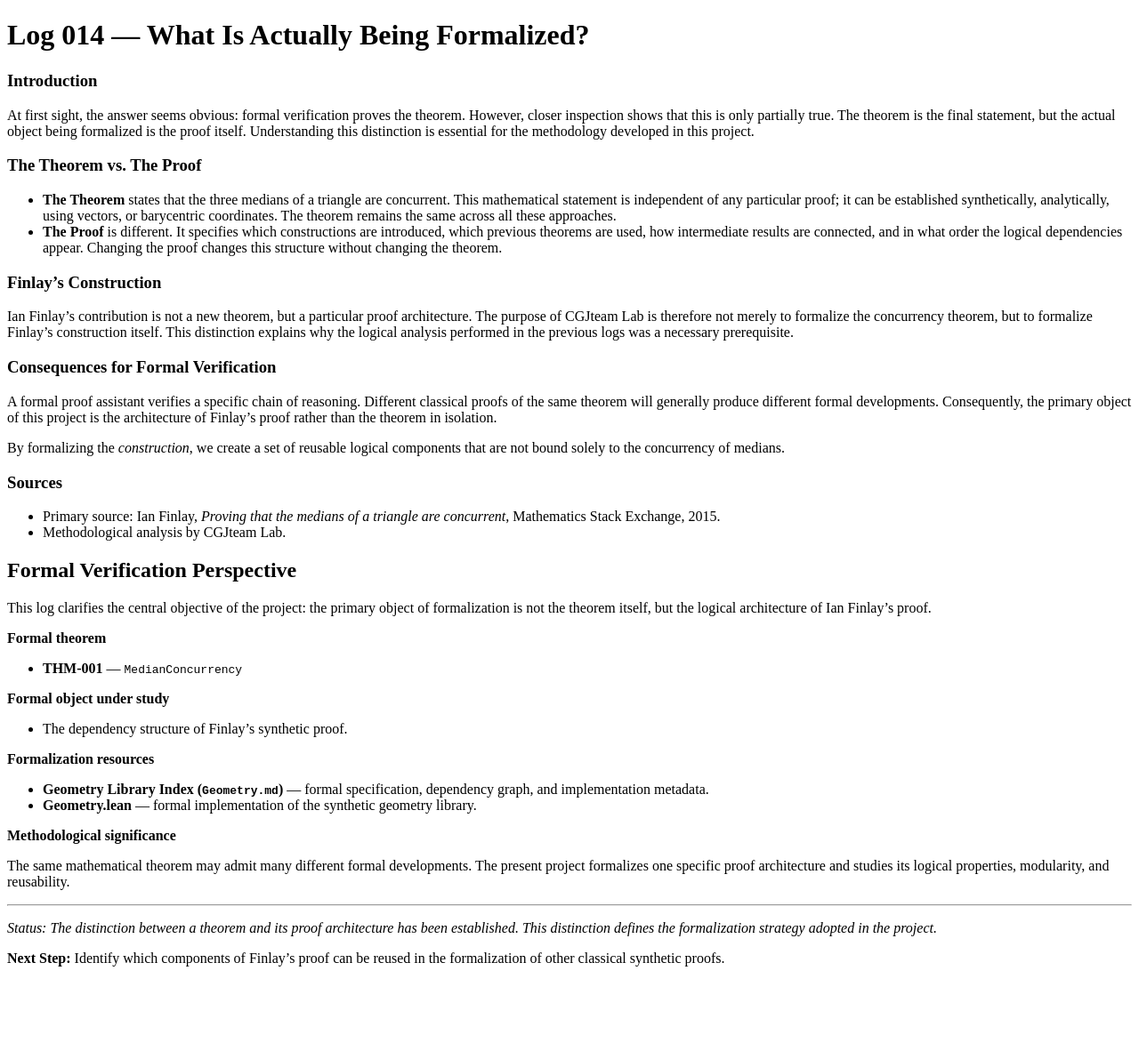
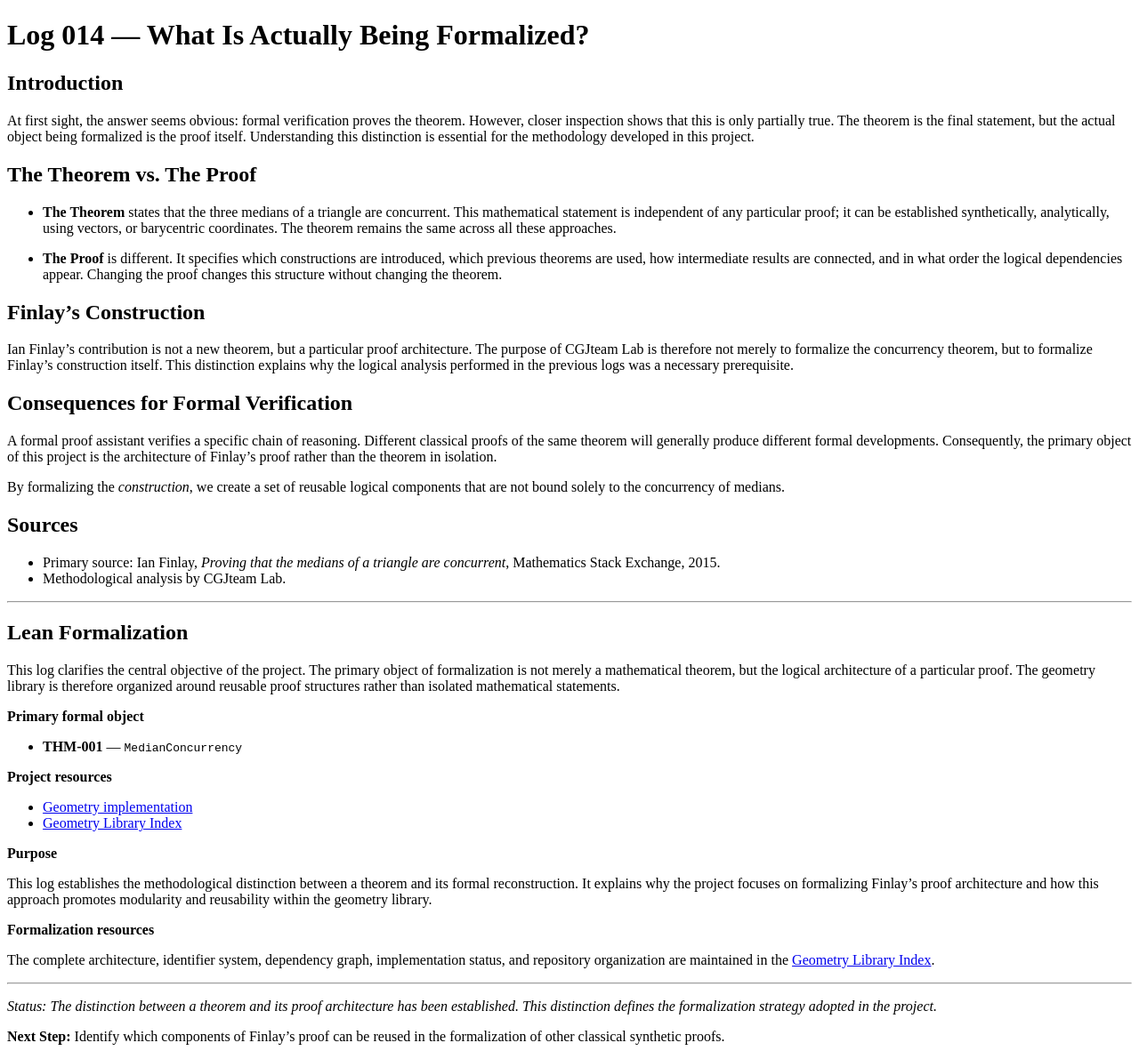
Before and after one commit to cgjteam/cgjteam.github.io, a Jekyll site: the page built from log-014.md, in a window 1280 px wide. Shown: the whole page at 89% size. Built offline with Jekyll 4.4.1, drawn with Linux system fonts in a browser that asks for light colours; comment, search, counter and statistics services are not loaded; our own code applies the rules of GitHub Pages for plain Markdown files; before the commit the page ends 1103 px from its top, so only the background shows below that.

Commit message:
Update log-014.md

```diff
--- a/log-014.md
+++ b/log-014.md
@@ -4,47 +4,56 @@ layout: default
 
 # Log 014 — What Is Actually Being Formalized?
 
-### Introduction
+## Introduction
+
 At first sight, the answer seems obvious: formal verification proves the theorem. However, closer inspection shows that this is only partially true. The theorem is the final statement, but the actual object being formalized is the proof itself. Understanding this distinction is essential for the methodology developed in this project.
 
-### The Theorem vs. The Proof
+## The Theorem vs. The Proof
+
 * **The Theorem** states that the three medians of a triangle are concurrent. This mathematical statement is independent of any particular proof; it can be established synthetically, analytically, using vectors, or barycentric coordinates. The theorem remains the same across all these approaches.
+
 * **The Proof** is different. It specifies which constructions are introduced, which previous theorems are used, how intermediate results are connected, and in what order the logical dependencies appear. Changing the proof changes this structure without changing the theorem.
 
-### Finlay's Construction
+## Finlay's Construction
+
 Ian Finlay's contribution is not a new theorem, but a particular proof architecture. The purpose of CGJteam Lab is therefore not merely to formalize the concurrency theorem, but to formalize Finlay's construction itself. This distinction explains why the logical analysis performed in the previous logs was a necessary prerequisite.
 
-### Consequences for Formal Verification
+## Consequences for Formal Verification
+
 A formal proof assistant verifies a specific chain of reasoning. Different classical proofs of the same theorem will generally produce different formal developments. Consequently, the primary object of this project is the architecture of Finlay's proof rather than the theorem in isolation.
 
 By formalizing the *construction*, we create a set of reusable logical components that are not bound solely to the concurrency of medians.
 
-### Sources
+## Sources
+
 * Primary source: Ian Finlay, *Proving that the medians of a triangle are concurrent*, Mathematics Stack Exchange, 2015.
 * Methodological analysis by CGJteam Lab.
 
-## Formal Verification Perspective
+---
 
-This log clarifies the central objective of the project: the primary object of formalization is not the theorem itself, but the logical architecture of Ian Finlay's proof.
+## Lean Formalization
 
-**Formal theorem**
+This log clarifies the central objective of the project. The primary object of formalization is not merely a mathematical theorem, but the logical architecture of a particular proof. The geometry library is therefore organized around reusable proof structures rather than isolated mathematical statements.
+
+**Primary formal object**
 
 - **THM-001** — `MedianConcurrency`
 
-**Formal object under study**
+**Project resources**
 
-- The dependency structure of Finlay's synthetic proof.
+- [Geometry implementation](./Geometry_lean.html)
+- [Geometry Library Index](./Geometry.md)
+
+**Purpose**
+
+This log establishes the methodological distinction between a theorem and its formal reconstruction. It explains why the project focuses on formalizing Finlay's proof architecture and how this approach promotes modularity and reusability within the geometry library.
 
 **Formalization resources**
 
-- **Geometry Library Index (`Geometry.md`)** — formal specification, dependency graph, and implementation metadata.
-- **Geometry.lean** — formal implementation of the synthetic geometry library.
-
-**Methodological significance**
-
-The same mathematical theorem may admit many different formal developments. The present project formalizes one specific proof architecture and studies its logical properties, modularity, and reusability.
+The complete architecture, identifier system, dependency graph, implementation status, and repository organization are maintained in the [Geometry Library Index](./Geometry.md).
 
 ---
+
 *Status: The distinction between a theorem and its proof architecture has been established. This distinction defines the formalization strategy adopted in the project.*
 
 **Next Step:** Identify which components of Finlay's proof can be reused in the formalization of other classical synthetic proofs.
```
